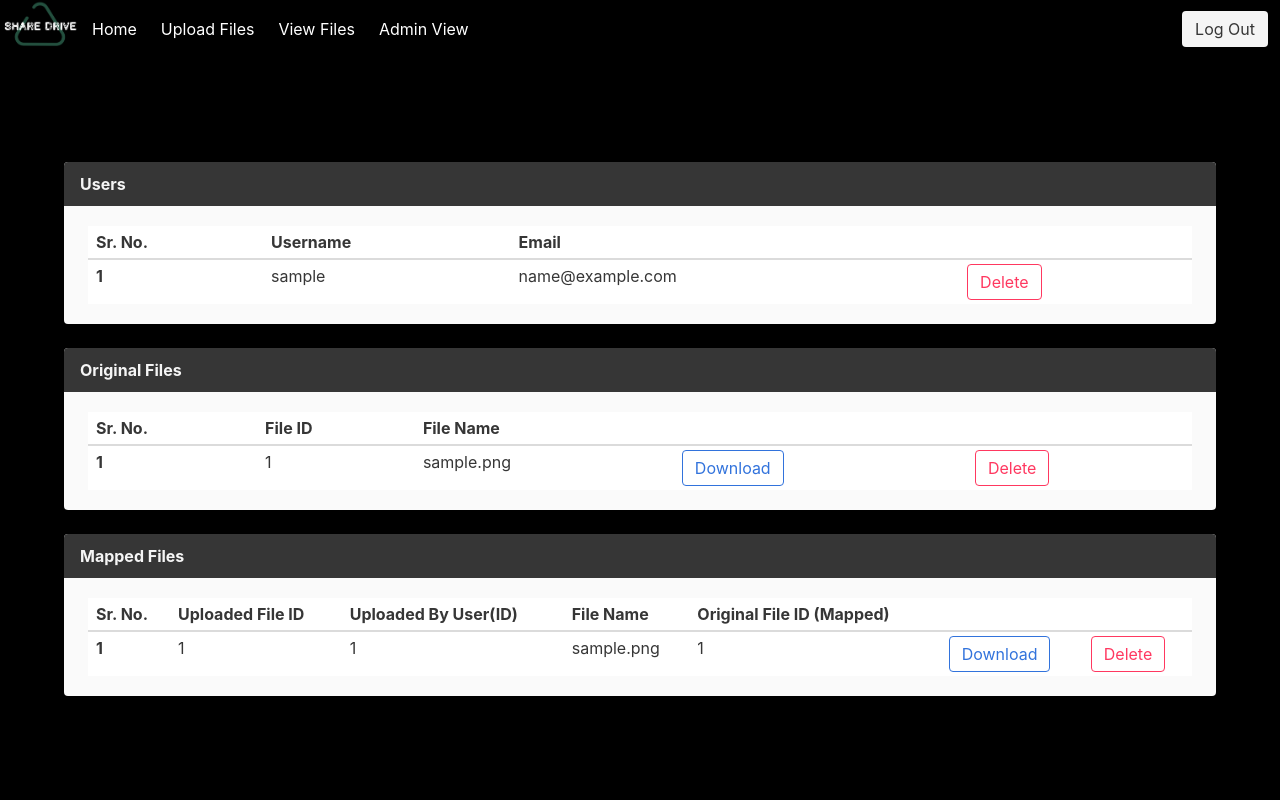
After one commit to Karna98/Share-Drive, a Flask app: page /admin/view in a window 1280 px wide. The commit adds this page. Run offline with Flask 2, Linux system fonts and the light colour scheme; a user stored in the database is signed in; tables that the repository leaves empty hold one stand-in row (values such as "Sample post").

Commit message:
Added Admin View

```diff
--- a/app.py
+++ b/app.py
@@ -18,4 +18,4 @@ if __name__ == "__main__":
         print ("<------------>")
         print()
 
-    app.run(host ='0.0.0.0', port = 8000, debug = True)
+    app.run(host ='0.0.0.0', port = 8080, debug = True)
--- a/app/auth.py
+++ b/app/auth.py
@@ -27,7 +27,7 @@ def login_post():
 
     # if the above check passes, then we know the user has the right credentials
     login_user(user, remember=remember)
-    return redirect(url_for('main.profile'))
+    return redirect(url_for('main.home'))
 
 @auth.route('/register')
 def register():
--- a/app/main.py
+++ b/app/main.py
@@ -1,7 +1,7 @@
 from flask import Blueprint, request, render_template, redirect, url_for, flash, send_from_directory, send_file
 from . import db
 from flask_login import login_required, current_user
-from .models import OriginalFiles, MappedFiles
+from .models import OriginalFiles, MappedFiles, Users
 from werkzeug.utils import secure_filename
 import os
 import hashlib
@@ -12,9 +12,9 @@ main = Blueprint('main', __name__)
 def index():
     return render_template('index.html')
 
-@main.route('/profile')
+@main.route('/home')
 @login_required
-def profile():
+def home():
     return render_template('profile.html', username=current_user.username)
 
 @main.route('/upload')
@@ -85,16 +85,36 @@ def upload_post():
 @login_required
 def view():
     uploadedFiles = MappedFiles.query.filter_by(user_id=current_user.id)
-    return render_template('view.html', username=current_user.username, files=uploadedFiles)
+    return render_template('view.html', files=uploadedFiles)
 
-@main.route('/download', methods=['GET','POST'])
+@main.route('/download/<type>', methods=['GET','POST'])
 @login_required
-def download_file():
+def download_file(type):
     if request.method == 'POST':
-        mapped_id = request.form.get('mapped_id')
-        upload_folder = os.getcwd() + '/app/upload'
-        uploadedFiles = MappedFiles.query.filter_by(mapped_id=mapped_id).first()
-        originalFiles = OriginalFiles.query.filter_by(file_id=uploadedFiles.original_id).first()
-        upload_folder += '/' + originalFiles.fileName
-        return send_file(upload_folder, as_attachment=True, attachment_filename=uploadedFiles.fileName)
-    return redirect(url_for('main.view'))
+        print(request)
+        print(type)
+        if (type == '1'):
+            mapped_id = request.form.get('mapped_id')
+            upload_folder = os.getcwd() + '/app/upload'
+            uploadedFiles = MappedFiles.query.filter_by(mapped_id=mapped_id).first()
+            originalFiles = OriginalFiles.query.filter_by(file_id=uploadedFiles.original_id).first()
+            upload_folder += '/' + originalFiles.fileName
+            return send_file(upload_folder, as_attachment=True, attachment_filename=uploadedFiles.fileName)
+        if (type == '0'):
+            file_id = request.form.get('file_id')
+            upload_folder = os.getcwd() + '/app/upload'
+            originalFiles = OriginalFiles.query.filter_by(file_id=file_id).first()
+            upload_folder += '/' + originalFiles.fileName
+            return send_file(upload_folder, as_attachment=True, attachment_filename=originalFiles.fileName)
+    return redirect(url_for('main.home'))
+
+@main.route('/admin/view')
+@login_required
+def admin_view():
+    uploadedFiles = MappedFiles.query.all();
+    originalFiles = OriginalFiles.query.all();
+    users = Users.query.all()
+    print(uploadedFiles)
+    print(originalFiles)
+    print(users)
+    return render_template('adminView.html', users=users, originalFiles=originalFiles, files=uploadedFiles)
--- /dev/null
+++ b/app/templates/adminView.html
@@ -0,0 +1,126 @@
+{% extends "base.html" %}
+
+{% block content %}
+<article class="message is-dark">
+    <div class="message-header">
+      <p>Users</p>
+    </div>
+    <div class="message-body">
+        <div class="table-container">
+            <table class="table is-striped is-narrow is-hoverable is-fullwidth">
+                <thead>
+                    <tr>
+                        <th>Sr. No.</th>
+                        <th>Username</th>
+                        <th>Email</th>
+                        <th></th>
+                    </tr>
+                </thead>
+                <tbody>
+                    {% for user in users %}
+                    <tr>
+                        <th>{{ loop.index }}</th>
+                        <td>{{ user.username }}</td>
+                        <td>{{ user.email }}</td>
+                        <form method="" action="#">
+                            <td>
+                            <input type="hidden" value="{{ users.id }}" name="id" />
+                            <button class="button is-link is-danger is-outlined" type="submit">Delete</button>
+                            </td>
+                        </form>
+                    </tr>
+                    {% endfor %}
+                </tbody>
+            </table>
+        </div>
+    </div>
+  </article>
+
+  <article class="message is-dark">
+    <div class="message-header">
+      <p>Original Files</p>
+    </div>
+    <div class="message-body">
+        <div class="table-container">
+            <table class="table is-striped is-narrow is-hoverable is-fullwidth">
+                <thead>
+                    <tr>
+                        <th>Sr. No.</th>
+                        <th>File ID</th>
+                        <th>File Name</th>
+                        <th></th>
+                        <th></th>
+                    </tr>
+                </thead>
+                <tbody>
+                    {% for file in originalFiles %}
+                    <tr>
+                        <th>{{ loop.index }}</th>
+                        <td>{{ file.file_id }}</td>
+                        <td>{{ file.fileName }}</td>
+                        <form method="POST" action="/download/0">
+                            <td>
+                                <input type="hidden" value="{{ file.file_id }}" name="file_id" />
+                                <button class="button is-link is-outlined" type="submit" download="files.fileName">Download</button>
+                            </td>
+                        </form>
+                        <form method="" action="#">
+                            <td>
+                            <input type="hidden" value="{{ users.id }}" name="id" />
+                            <button class="button is-link is-danger is-outlined" type="submit">Delete</button>
+                            </td>
+                        </form>
+                    </tr>
+                    {% endfor %}
+                </tbody>
+            </table>
+        </div>
+    </div>
+  </article>
+
+  <article class="message is-dark">
+    <div class="message-header">
+      <p>Mapped Files</p>
+    </div>
+    <div class="message-body">
+        <div class="table-container">
+            <table class="table is-striped is-narrow is-hoverable is-fullwidth">
+                <thead>
+                    <tr>
+                        <th>Sr. No.</th>
+                        <th>Uploaded File ID</th>
+                        <th>Uploaded By User(ID)</th>
+                        <th>File Name</th>
+                        <th>Original File ID (Mapped)</th>
+                        <th></th>
+                        <th></th>
+                    </tr>
+                </thead>
+                <tbody>
+                    {% for file in files %}
+                    <tr>
+                        <th>{{ loop.index }}</th>
+                        <td>{{ file.mapped_id }}</td>
+                        <td>{{ file.user_id }}</td>
+                        <td>{{ file.fileName }}</td>
+                        <td>{{ file.original_id }}</td>
+                        <form method="POST" action="/download/1">
+                            <td>
+                                <input type="hidden" value="{{ file.mapped_id }}" name="mapped_id" />
+                                <button class="button is-link is-outlined" type="submit" download="files.fileName">Download</button>
+                            </td>
+                        </form>
+                        <form method="" action="#">
+                            <td>
+                            <input type="hidden" value="{{ users.id }}" name="id" />
+                            <button class="button is-link is-danger is-outlined" type="submit">Delete</button>
+                            </td>
+                        </form>
+                    </tr>
+                    {% endfor %}
+                </tbody>
+            </table>
+        </div>
+    </div>
+  </article>
+{% endblock %}
--- a/app/templates/base.html
+++ b/app/templates/base.html
@@ -12,37 +12,62 @@
 <body>
     <section class="hero is-primary is-fullheight" style="background-color: black; text-emphasis-color: grey;">
 
-        <div class="hero-head">
-            <nav class="navbar">
-                <div class="container">
+        <div class="hero-head" >
+            <nav class="navbar" role="navigation" aria-label="main navigation">
+                <div class="navbar-brand">
+                    <a href="https://share-drive-kbtk3mq6fq-uc.a.run.app">
+                        <img src="../static/images/Logo.png" width="80" height="80">
+                    </a>
 
-                    <div id="navbarMenuHeroA" class="navbar-menu">
-                        <div class="navbar-end">
-                            {% if current_user.is_authenticated %}
-                                <a href="{{ url_for('main.profile') }}" class="navbar-item">
+                    <a role="button" class="navbar-burger" data-target="navMenu" aria-label="menu" aria-expanded="false">
+                        <span aria-hidden="true"></span>
+                        <span aria-hidden="true"></span>
+                        <span aria-hidden="true"></span>
+                    </a>
+                </div>
+                <div id="navMenu" class="navbar-menu">
+                  <div class="navbar-start">
+                    {% if not current_user.is_authenticated %}
+                    <a class="navbar-item" href="{{ url_for('main.index') }}">
                         Home
                     </a>
-                                <a href="{{ url_for('main.upload') }}" class="navbar-item">
-                                    Upload
+                    {% endif %}
+                    {% if current_user.is_authenticated %}
+                    <a class="navbar-item" href="{{ url_for('main.home') }}">
+                        Home
                     </a>
-                                <a href="{{ url_for('main.view') }}" class="navbar-item">
+                    <a class="navbar-item" href="{{ url_for('main.upload') }}">
+                        Upload Files
+                    </a>
+
+                    <a class="navbar-item" href="{{ url_for('main.view') }}">
                         View Files
                     </a>
-                                <a href="{{ url_for('auth.logout') }}" class="navbar-item">
-                                    Logout
+
+                    <a class="navbar-item" href="{{ url_for('main.admin_view') }}">
+                        Admin View
                       </a>
                     {% endif %}
+
+                  </div>
+
+                  <div class="navbar-end">
+                    <div class="navbar-item">
+                      <div class="buttons">
                         {% if not current_user.is_authenticated %}
-                            <a href="{{ url_for('main.index') }}" class="navbar-item">
-                                Home
+                        <a class="button is-light" href="{{ url_for('auth.register') }}">
+                          Sign up
                         </a>
-                            <a href="{{ url_for('auth.login') }}" class="navbar-item">
-                                Login
-                            </a>
-                            <a href="{{ url_for('auth.register') }}" class="navbar-item">
-                                Register
+                        <a class="button is-light" href="{{ url_for('auth.login') }}">
+                          Log in
                         </a>
                         {% endif %}
+                        {% if current_user.is_authenticated %}
+                        <a class="button is-light" href="{{ url_for('auth.logout') }}">
+                            Log Out
+                        </a>
+                        {% endif %}
+                    </div>
                     </div>
                   </div>
                 </div>
@@ -56,6 +81,33 @@
             </div>
         </div>
     </section>
+<script>
+    document.addEventListener('DOMContentLoaded', () => {
+
+// Get all "navbar-burger" elements
+const $navbarBurgers = Array.prototype.slice.call(document.querySelectorAll('.navbar-burger'), 0);
+
+// Check if there are any navbar burgers
+if ($navbarBurgers.length > 0) {
+
+  // Add a click event on each of them
+  $navbarBurgers.forEach( el => {
+    el.addEventListener('click', () => {
+
+      // Get the target from the "data-target" attribute
+      const target = el.dataset.target;
+      const $target = document.getElementById(target);
+
+      // Toggle the "is-active" class on both the "navbar-burger" and the "navbar-menu"
+      el.classList.toggle('is-active');
+      $target.classList.toggle('is-active');
+
+    });
+  });
+}
+
+});
+</script>
 </body>
 
 </html>
```
Also changed, not shown: Setup _in_Google_Cloud.md (added, +51 -0 lines), app/templates/upload.html (+4 -3 lines), app/templates/view.html (+6 -7 lines), app/static/images/Logo.png (added), 3 other files. Lines whose indentation alone changed are shown as unchanged.
